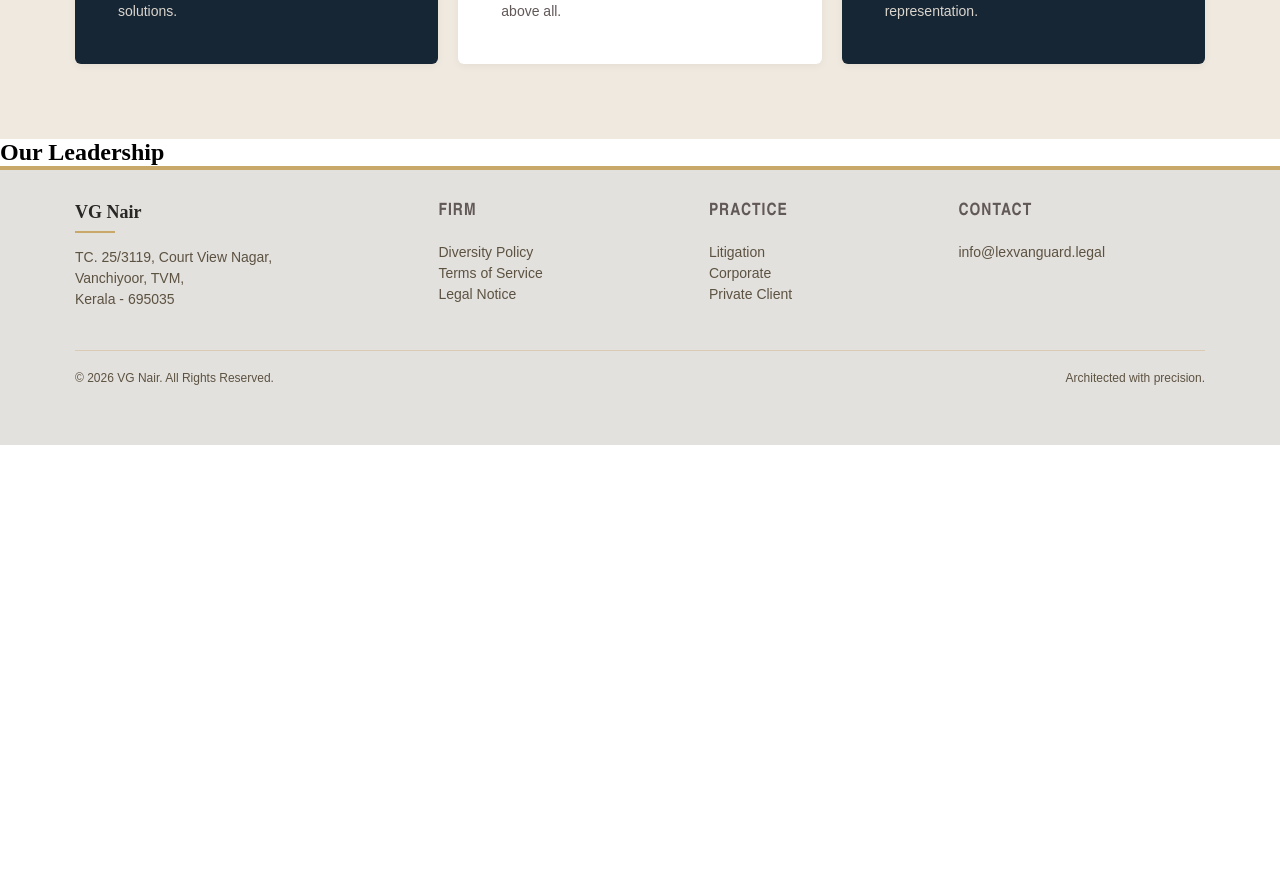
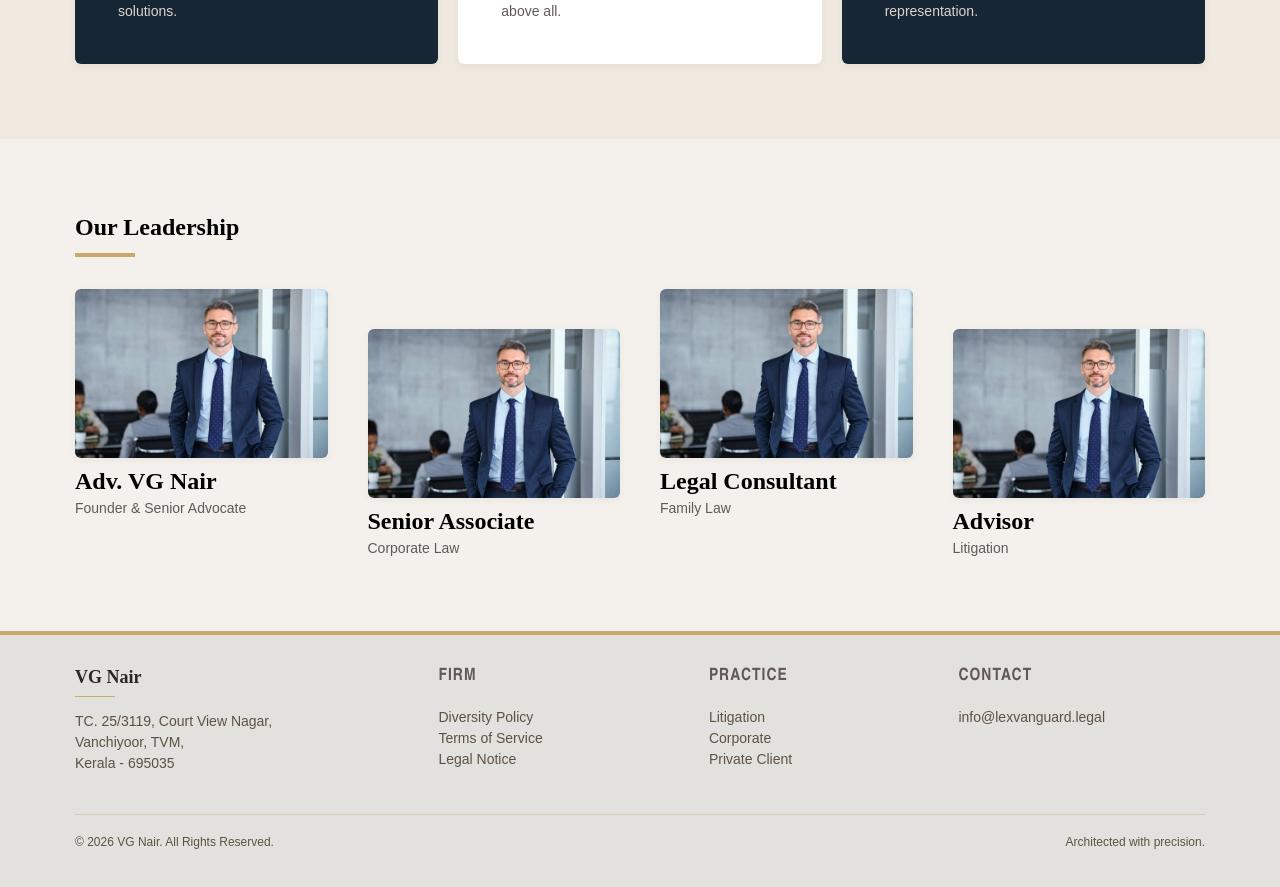
Before and after one commit to Aish-Re/vg-nair-ts, a React (Vite) app: page /about in a window 1280 px wide. Shown: the part 1580-2467 px from the top of the page. Before the commit the page ends 2025 px from the top, so only its background shows below. Built offline with nearby package versions, Linux system fonts and the light colour scheme.

Commit message:
Added About Page

```diff
--- a/src/App.css
+++ b/src/App.css
@@ -731,3 +731,55 @@ footer{
   grid-template-columns: 1fr 1fr 1fr;
   gap: 20px;
 }
+
+.leadership{
+  background-color: #f4f1ec;
+  padding-top: 75px;
+  padding-bottom: 55px;
+}
+
+.leadership-content{
+  margin: 0 75px;
+
+}
+
+.leadership-line{
+  background-color: rgb(200, 169, 106);
+  height: 4px;
+  width: 60px;
+  margin-top: 12px;
+  margin-bottom: 12px;
+}
+
+.leadershipcards{
+  display: grid;
+  grid-template-columns: repeat(4,1fr);
+  gap: 40px;
+}
+
+.leadershipcard{
+  border-radius: 6px;
+  padding: 20px 0px;
+}
+
+.leadershipcard img{
+  border-radius: 6px;
+  display: block;
+  width: 100%;
+  box-shadow: rgba(0, 0, 0, 0.05) 0px 2px 8px;
+}
+
+.leadershipcard h2{
+  padding-top: 10px;
+  padding-bottom: 5px;
+}
+
+.leadership p{
+  color: rgb(97, 88, 88);
+  font-family: Arial, Helvetica, sans-serif;
+  font-size: 14px;
+}
+
+.leadershipcard:nth-child(even){
+  margin-top: 40px;
+}
--- a/src/components/AboutLeadership.tsx
+++ /dev/null
@@ -1,33 +0,0 @@
-const leaderships = [
-    {
-        name : "Adv. VG Nair",
-        field : "Founder & Senior Advocate"
-    },
-
-    {
-        name : "Senior Associate",
-        field : "Corporate Law"
-    },
-
-    {
-        name : "",
-        field : "Family Law"
-    },
-
-    {
-        name : "",
-        field : "Litigation"
-    }
-]
-
-function AboutLeadership() {
-    return(
-        <section className="about-leadership">
-            <h1>Our Leadership</h1>
-            <div className="leadership-line"></div>
-
-        </section>
-    );
-}
-
-export default AboutLeadership;
--- /dev/null
+++ b/src/components/Leadership.tsx
@@ -0,0 +1,47 @@
+import LeadershipCard from "./LeadershipCard";
+
+const leaderships = [
+    {
+        name : "Adv. VG Nair",
+        field : "Founder & Senior Advocate"
+    },
+
+    {
+        name : "Senior Associate",
+        field : "Corporate Law"
+    },
+
+    {
+        name : "Legal Consultant",
+        field : "Family Law"
+    },
+
+    {
+        name : "Advisor",
+        field : "Litigation"
+    }
+]
+
+function Leadership() {
+    return(
+        <section className="leadership">
+            <div className="leadership-content">
+                <h1>Our Leadership</h1>
+                <div className="leadership-line"></div>
+                <div className="leadershipcards">
+                    {leaderships.map((leadership,index) => (
+                        <LeadershipCard
+                            key = {index}
+                            name = {leadership.name}
+                            field = {leadership.field}
+                        />
+                        ))}
+                </div>
+
+            </div>
+
+        </section>
+    );
+}
+
+export default Leadership;
--- /dev/null
+++ b/src/components/LeadershipCard.tsx
@@ -0,0 +1,18 @@
+import LeadershipImage from "../assets/about-legacy.jpg"
+
+type LeadershipCardProps = {
+    name : string,
+    field : string
+};
+
+function LeadershipCard(props : LeadershipCardProps) {
+    return(
+        <div className="leadershipcard">
+            <img src={LeadershipImage} />
+            <h2>{props.name}</h2>
+            <p>{props.field}</p>
+        </div>
+    );
+}
+
+export default LeadershipCard;
--- /dev/null
+++ b/src/components/Stats.tsx
@@ -0,0 +1,39 @@
+import StatsCard from "./StatsCard";
+
+const  stats = [
+    {
+        number : "1500+",
+        about : "Cases Handled",
+        color : ""
+    },
+
+    {
+        number : "25+",
+        about : "Years Experience",
+        color : ""
+    },
+
+    {
+        number : "98%",
+        about : "Success Rate",
+        color : ""
+    },
+
+    {
+        number : "3",
+        about : "Office Locations",
+        color : ""
+    }
+]
+
+function Stats() {
+    return(
+        <section className="stats">
+            <div className="statscards">
+
+            </div>
+        </section>
+    );
+}
+
+export default Stats;
--- /dev/null
+++ b/src/components/StatsCard.tsx
@@ -0,0 +1,16 @@
+type StatsCardProps = {
+    number : string,
+    about : string,
+    color : string
+};
+
+function StatsCard(props : StatsCardProps) {
+    return (
+        <div className= {`statscard ${props.color}`}>
+            <h1>{props.number}</h1>
+            <p>{props.about}</p>
+        </div>
+    );
+}
+
+export default StatsCard;
--- a/src/pages/About.tsx
+++ b/src/pages/About.tsx
@@ -1,7 +1,8 @@
 import AboutHero from "../components/AboutHero";
 import AboutLegacy from "../components/AboutLegacy";
 import Foundation from "../components/Foundation";
-import AboutLeadership from "../components/AboutLeadership";
+import Leadership from "../components/Leadership";
+import Stats from "../components/Stats";
 
 function About() {
     return (
@@ -9,7 +10,8 @@ function About() {
         <AboutHero />
         <AboutLegacy />
         <Foundation />
-        <AboutLeadership />
+        <Leadership />
+        <Stats />
       </>
     );
 }
```
